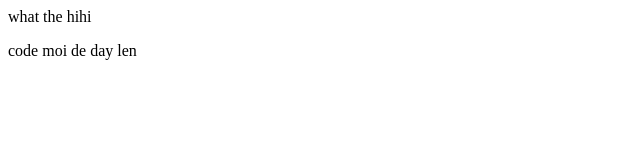
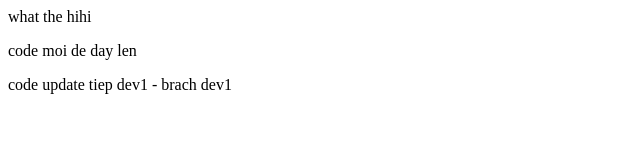
Before and after one commit to Loc610/loc, a plain HTML site: page index.html in a window 1280 px wide. Shown: the whole page, without its empty margins (0-640 px from the left). Drawn offline with Linux system fonts and the light colour scheme.

Commit message:
-update4

```diff
--- a/index.html
+++ b/index.html
@@ -11,6 +11,9 @@
 	</div>
 	<div>
 		<p>	code moi de day len</p>
+		<div>
+			<p> code update tiep dev1 - brach dev1</p>
+		</div>
 	</div>
 </body>
 </html>
```
